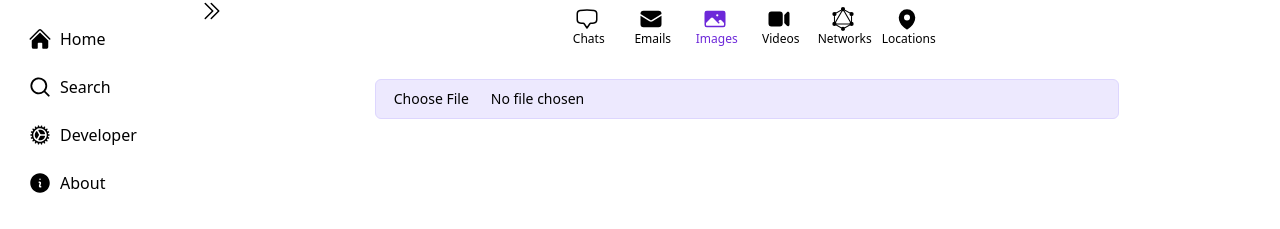
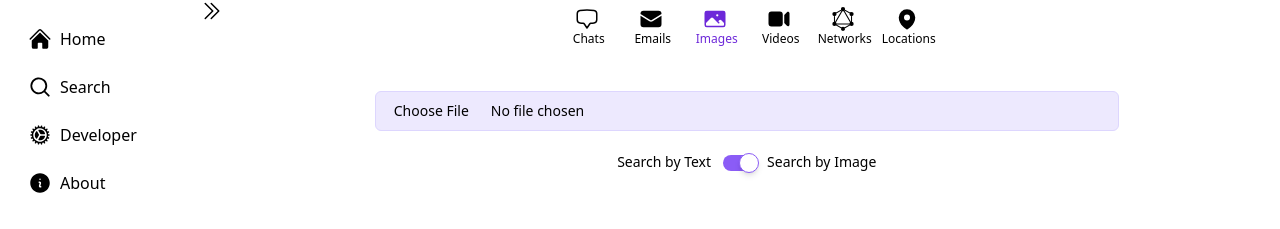
Before and after one commit to boltonn/dd-ui, a Next.js app: page /images in a window 1280 px wide. Shown: the part 350-579 px from the top of the page. Built offline with nearby package versions, Linux system fonts and the light colour scheme.

Commit message:
supporting both search types even if it needs to look prettier

```diff
--- a/app/(typePages)/images/imageWorker.js
+++ b/app/(typePages)/images/imageWorker.js
@@ -44,12 +44,10 @@ self.addEventListener('message', async (event) => {
     self.postMessage({ status: 'ready' });
 
     // Actually perform the feature-extraction
-    const image = await RawImage.fromURL(event.data.img);
+    console.log(event);
+    const image = await RawImage.fromURL(event.data);
     const img_inputs = await processor(image)
-    console.log(img_inputs);
-
     const { image_embeds } = await img_model(img_inputs);
-    console.log(image_embeds[0]);
 
     // Send the output back to the main thread
     self.postMessage({
--- a/app/(typePages)/images/page.jsx
+++ b/app/(typePages)/images/page.jsx
@@ -1,6 +1,7 @@
 "use client";
 import { useState, useEffect, useRef, useCallback } from 'react'
-// import { Input } from '@/components/ui/input';
+import { Label } from "@/components/ui/label"
+import { Switch } from "@/components/ui/switch"
 import { SearchBar } from '@/components/searchbar';
 import ImageUploader from './ImageUploader';
 
@@ -10,18 +11,24 @@ export default function MainSearchPage() {
   // Keep track of the classification result and the model loading status.
   const [result, setResult] = useState(null);
   const [ready, setReady] = useState(null);
+  const [searchType, setSearchType] = useState('image');
 
   // Create a reference to the worker object.
   const worker = useRef(null);
 
   // We use the `useEffect` hook to set up the worker as soon as the `App` component is mounted.
   useEffect(() => {
-    if (!worker.current) {
-      // Create the worker if it does not yet exist.
+    // if (!worker.current) {
+    if (searchType === 'text') {
+      worker.current = new Worker(new URL('./textWorker.js', import.meta.url), {
+        type: 'module'
+      });
+    } else {
       worker.current = new Worker(new URL('./imageWorker.js', import.meta.url), {
         type: 'module'
       });
     }
+    // }
 
     // Create a callback function for messages from the worker thread.
     const onMessageReceived = (e) => {
@@ -43,17 +50,12 @@ export default function MainSearchPage() {
 
     // Define a cleanup function for when the component is unmounted.
     return () => worker.current.removeEventListener('message', onMessageReceived);
-  });
+  }, [searchType]);
 
-  // const embed = useCallback((text) => {
-  //   if (worker.current) {
-  //     worker.current.postMessage({ text });
-  //   }
-  // }, []);
-
-  const embed = useCallback((img) => {
+  // one function to embed where x can be text or image
+  const embed = useCallback((data) => {
     if (worker.current) {
-      worker.current.postMessage({ img });
+      worker.current.postMessage(data);
     }
   }, []);
 
@@ -61,14 +63,34 @@ export default function MainSearchPage() {
   return (
     <div className='flex flex-col items-center w-full mt-1'>
         <div className='w-3/4 max-w-3xl px-3 py-1 mt-3'>
-          {/* <SearchBar search={embed} /> */}
-          <ImageUploader search={embed}/>
-
+          <div className='mt-3'>
+            {searchType === 'text'
+              ? <SearchBar search={embed} />
+              : <ImageUploader search={embed} />
+            }
+          </div>
+        </div>
+        <div className='flex justify-center w-full mt-3'>
+          <Label>Search by Text</Label>
+          <div className="inline-flex items-center mx-3 mb-2">
+            <div className="relative inline-block w-8 h-4 rounded-full cursor-pointer">
+              <input defaultChecked id="switch-1" type="checkbox"
+                className="absolute w-8 h-4 transition-colors duration-300 rounded-full appearance-none cursor-pointer peer bg-violet-gray-100 checked:bg-violet-500 peer-checked:border-violet-500 peer-checked:before:bg-violet-500"
+                onClick={() => setSearchType(searchType === 'text' ? 'image' : 'text')}
+              />
+              <label htmlFor="switch-1"
+                className="before:content[''] absolute top-2/4 -left-1 h-5 w-5 -translate-y-2/4 cursor-pointer rounded-full border border-violet-gray-100 bg-white shadow-md transition-all duration-300 before:absolute before:top-2/4 before:left-2/4 before:block before:h-10 before:w-10 before:-translate-y-2/4 before:-translate-x-2/4 before:rounded-full before:bg-violet-gray-500 before:opacity-0 before:transition-opacity hover:before:opacity-10 peer-checked:translate-x-full peer-checked:border-violet-500 peer-checked:before:bg-violet-500">
+                <div className="inline-block p-5 rounded-full top-2/4 left-2/4 -translate-x-2/4 -translate-y-2/4"
+                  data-ripple-dark="true"></div>
+              </label>
+            </div>
+          </div>
+          <Label>Search by Image</Label>
         </div>
         {ready !== null && (
         <pre className="p-2 bg-black rounded">
             {
-            (!ready || !result) ? 'Loading...' : JSON.stringify(result, null, 2)}
+            (!ready || !result) ? `Loading ${searchType} model...` : JSON.stringify(result, null, 2)}
         </pre>
         )}
     </div>
--- a/app/(typePages)/images/textWorker.js
+++ b/app/(typePages)/images/textWorker.js
@@ -46,7 +46,7 @@ self.addEventListener('message', async (event) => {
     // console.log(text_model);
 
     // Actually perform the feature-extraction
-    const text_inputs = await tokenizer(event.data.text, { padding: true, truncation:true });
+    const text_inputs = await tokenizer(event.data, { padding: true, truncation:true });
     // console.log(text_inputs);
 
     const { text_embeds } = await text_model(text_inputs, { normalize: true });
--- a/app/search/worker.js
+++ b/app/search/worker.js
@@ -36,7 +36,7 @@ self.addEventListener('message', async (event) => {
     });
 
     // Actually perform the feature-extraction
-    let output = await embedder(event.data.text, { pooling: 'cls', normalize: true });
+    let output = await embedder(event.data.text, { pooling: 'avg', normalize: true });
     // console.log(output.tolist()[0].length);
 
     // Send the output back to the main thread
--- /dev/null
+++ b/components/ui/switch.jsx
@@ -0,0 +1,22 @@
+import * as React from "react"
+import * as SwitchPrimitives from "@radix-ui/react-switch"
+
+import { cn } from "@/components/ui/utils"
+
+const Switch = React.forwardRef(({ className, ...props }, ref) => (
+  <SwitchPrimitives.Root
+    className={cn(
+      "peer inline-flex h-6 w-11 shrink-0 cursor-pointer items-center rounded-full border-2 border-transparent transition-colors focus-visible:outline-none focus-visible:ring-2 focus-visible:ring-ring focus-visible:ring-offset-2 focus-visible:ring-offset-background disabled:cursor-not-allowed disabled:opacity-50 data-[state=checked]:bg-primary data-[state=unchecked]:bg-input",
+      className
+    )}
+    {...props}
+    ref={ref}>
+    <SwitchPrimitives.Thumb
+      className={cn(
+        "pointer-events-none block h-5 w-5 rounded-full bg-background shadow-lg ring-0 transition-transform data-[state=checked]:translate-x-5 data-[state=unchecked]:translate-x-0"
+      )} />
+  </SwitchPrimitives.Root>
+))
+Switch.displayName = SwitchPrimitives.Root.displayName
+
+export { Switch }
--- a/package.json
+++ b/package.json
@@ -15,6 +15,7 @@
     "@radix-ui/react-label": "^2.0.2",
     "@radix-ui/react-navigation-menu": "^1.1.4",
     "@radix-ui/react-slot": "^1.0.2",
+    "@radix-ui/react-switch": "^1.0.3",
     "@radix-ui/react-tooltip": "^1.0.7",
     "@tanstack/react-query": "^5.17.14",
     "@tanstack/react-query-devtools": "^5.17.14",
```
Also changed, not shown: 1 other file (tests, documents, lock files or other folders).
